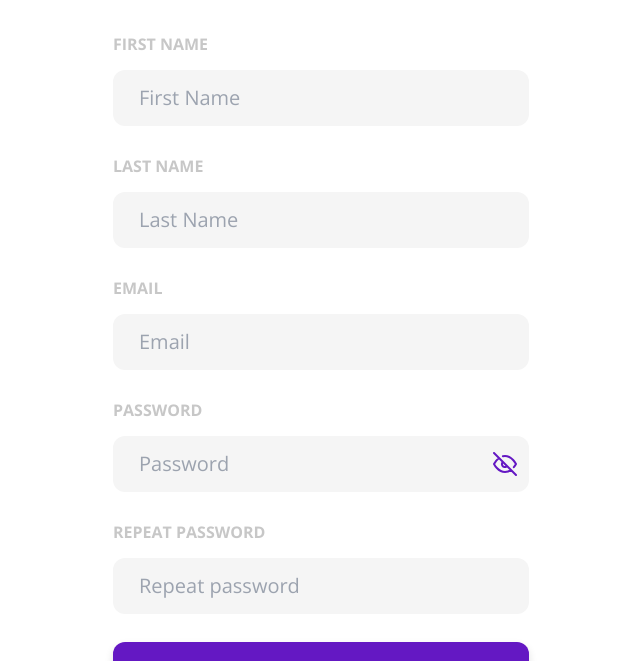
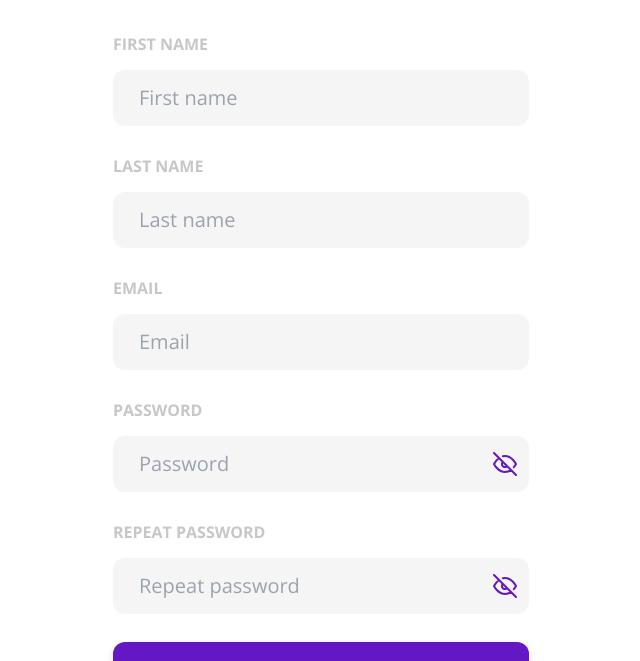
Before and after one commit to Dasha2203/brokerAI, a Next.js app: page /auth/register in a window 1280 px wide. Shown: the part 124-785 px from the top of the page, without its empty margins (319-959 px from the left). Built offline with nearby package versions, Linux system fonts and the light colour scheme.

Commit message:
update: register form

```diff
--- a/src/components/forms/RegisterForm/index.tsx
+++ b/src/components/forms/RegisterForm/index.tsx
@@ -2,12 +2,56 @@
 import React from 'react';
 import Button from '@/components/buttons/Button';
 import Input from '@/components/forms/Input';
-import { useFormik } from 'formik';
 import * as Yup from 'yup';
 import FormField from '../FormField';
 import PasswordInput from '../PasswordInput';
+import useForm from '@/hooks/useForm';
+import { FormValues } from './types';
 
-const validationSchema = Yup.object({
+const formFields: {
+  label: string;
+  field: keyof FormValues;
+  // eslint-disable-next-line @typescript-eslint/no-explicit-any
+  component: React.ComponentType<any>;
+}[] = [
+  {
+    label: 'First name',
+    field: 'firstName',
+    component: Input,
+  },
+  {
+    label: 'Last name',
+    field: 'lastName',
+    component: Input,
+  },
+  {
+    label: 'Email',
+    field: 'email',
+    component: Input,
+  },
+  {
+    label: 'Password',
+    field: 'password',
+    component: PasswordInput,
+  },
+  {
+    label: 'Repeat password',
+    field: 'repeatPassword',
+    component: PasswordInput,
+  },
+];
+
+const RegisterForm = () => {
+  const { getFieldProps, getFieldMeta, handleSubmit, isSubmitting, setErrors } =
+    useForm<FormValues>({
+      initialValues: {
+        firstName: '',
+        lastName: '',
+        email: '',
+        password: '',
+        repeatPassword: '',
+      },
+      validationSchema: Yup.object({
         firstName: Yup.string().required('Required'),
         lastName: Yup.string().required('Required'),
         password: Yup.string()
@@ -19,93 +63,38 @@ const validationSchema = Yup.object({
           .nullable()
           .required('field is empty'),
         email: Yup.string().email('Invalid email format').required('Required'),
+      }),
+      onSubmit: async (values) => {
+        const { firstName, lastName, email, password, repeatPassword } = values;
+        if (!email || !password || !repeatPassword || !firstName || !lastName) {
+          return;
+        }
+      },
     });
-
-const RegisterForm = () => {
-  const formik = useFormik({
-    initialValues: {
-      email: '',
-      firstName: '',
-      lastName: '',
-      // countryCode: '',
-      // languageCode: '',
-      password: '',
-      repeatPassword: '',
-    },
-    onSubmit: (values) => {
-      console.log(values);
-      // alert(JSON.stringify(values, null, 2));
-    },
-    validationSchema,
-    validateOnBlur: true,
-  });
-
-  console.log(formik.errors);
 
   return (
     <div className="mx-auto p-6 md:p-12 md:max-w-[512px] w-full bg-white dark:bg-violet-500 rounded-xl">
       <h1 className="mb-10 font-bold text-3xl md:text-4xl text-center ">
         Sign up
       </h1>
-      <form className="flex flex-col gap-7" onSubmit={formik.handleSubmit}>
-        <FormField label="First Name">
-          <Input
-            name="firstName"
-            placeholder="First Name"
-            className="w-full"
-            onBlur={formik.handleBlur}
-            value={formik.values.firstName}
-            onChange={formik.handleChange}
-            error={formik.touched.firstName ? formik.errors.firstName : ''}
+      <form
+        className="flex flex-col gap-7"
+        onSubmit={(e) => {
+          if (isSubmitting) {
+            return;
+          }
+          handleSubmit(e);
+        }}
+      >
+        {formFields.map(({ field, component: Field, label }, idx) => (
+          <FormField label={label} key={idx} {...getFieldMeta(field)}>
+            <Field
+              className={'w-full'}
+              placeholder={label}
+              {...getFieldProps(field)}
             />
           </FormField>
-        <FormField label="Last Name">
-          <Input
-            name="lastName"
-            placeholder="Last Name"
-            className="w-full"
-            value={formik.values.lastName}
-            onBlur={formik.handleBlur}
-            onChange={formik.handleChange}
-            error={formik.touched.lastName ? formik.errors.lastName : ''}
-          />
-        </FormField>
-        <FormField label="Email">
-          <Input
-            name="email"
-            type="email"
-            placeholder="Email"
-            className="w-full"
-            onBlur={formik.handleBlur}
-            value={formik.values.email}
-            onChange={formik.handleChange}
-            error={formik.touched.email ? formik.errors.email : ''}
-          />
-        </FormField>
-        <FormField label="Password">
-          <PasswordInput
-            name="password"
-            placeholder="Password"
-            className="w-full"
-            onBlur={formik.handleBlur}
-            value={formik.values.password}
-            onChange={formik.handleChange}
-            error={formik.touched.password ? formik.errors.password : ''}
-          />
-        </FormField>
-        <FormField label="Repeat password">
-          <Input
-            name="repeatPassword"
-            placeholder="Repeat password"
-            className="w-full"
-            onBlur={formik.handleBlur}
-            value={formik.values.repeatPassword}
-            onChange={formik.handleChange}
-            error={
-              formik.touched.repeatPassword ? formik.errors.repeatPassword : ''
-            }
-          />
-        </FormField>
+        ))}
         <Button
           as="button"
           uiColor="primary"
--- /dev/null
+++ b/src/components/forms/RegisterForm/types.ts
@@ -0,0 +1,7 @@
+export type FormValues = {
+  firstName: string;
+  lastName: string;
+  email: string;
+  password: string;
+  repeatPassword: string;
+};
```
Lines whose indentation alone changed are shown as unchanged.
